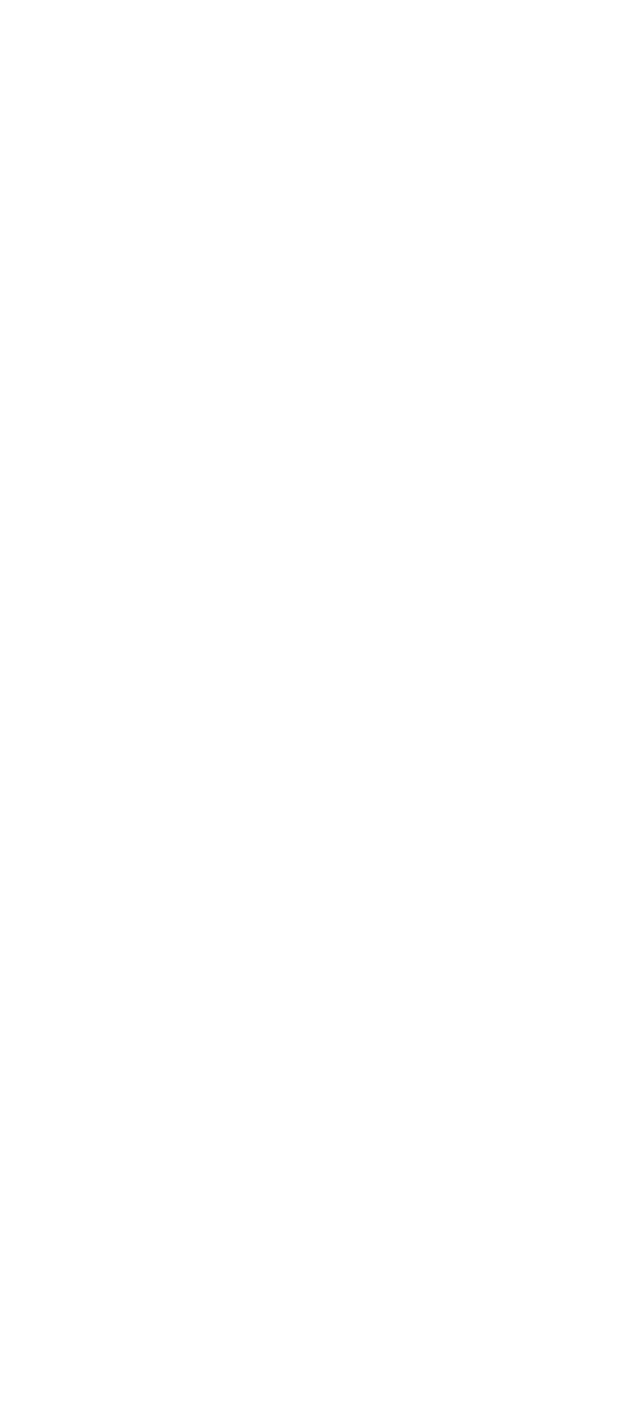
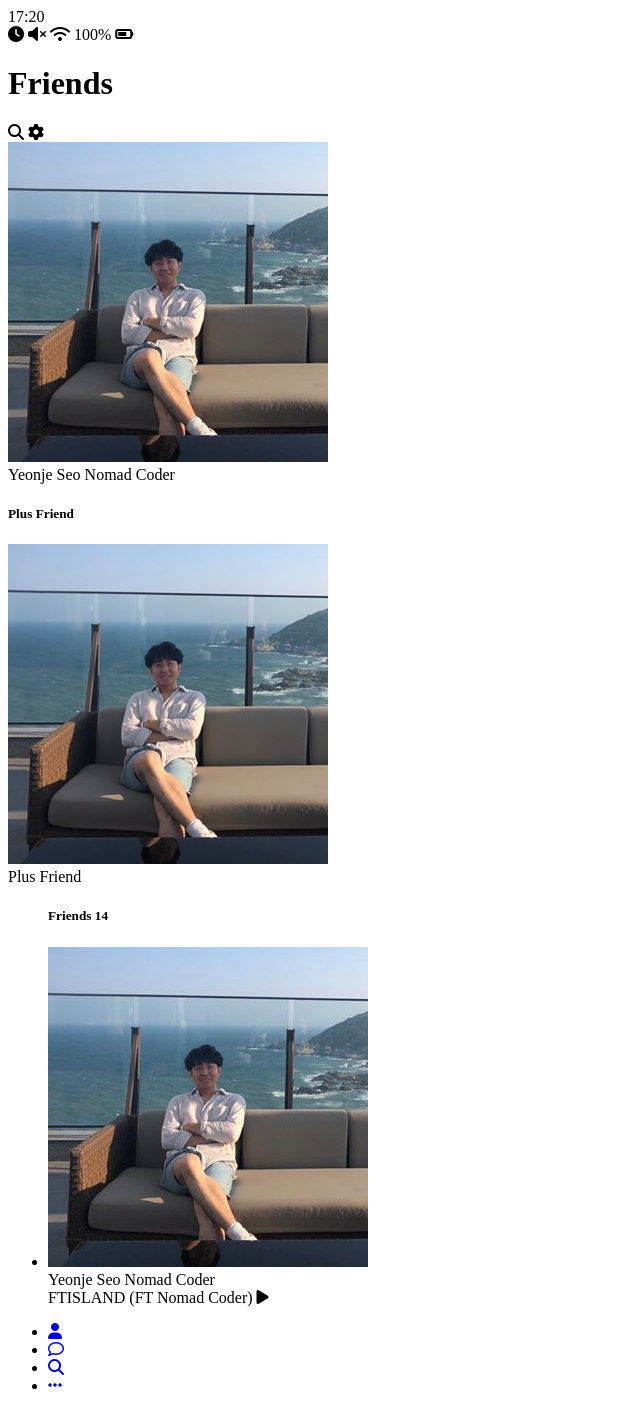
Before and after one commit to yeonjeseo/kakao-clone, a plain HTML site: page friends.html in a window 1280 px wide. Shown: the whole page, without its empty margins (0-640 px from the left). Before the commit the page ends 800 px from the top, so only its background shows below. Drawn offline with Linux system fonts and the light colour scheme.

Commit message:
2020.03.11

```diff
--- a/find.html
+++ b/find.html
@@ -0,0 +1,106 @@
+<!DOCTYPE html>
+<html lang="en">
+
+<head>
+    <meta charset="UTF-8">
+    <meta name="viewport" content="width=device-width, initial-scale=1.0">
+    <script src="https://kit.fontawesome.com/a921312602.js" crossorigin="anonymous"></script>
+    <title>Find | Kakao Clone</title>
+</head>
+
+<body>
+    <div class="status-bar">
+        <div class="status-bar__column">
+            <span class="status-bar__clock">17:20</span>
+        </div>
+
+        <div class="status-bar__coulumn">
+            <i class="fas fa-clock"></i>
+            <i class="fas fa-volume-mute"></i>
+            <i class="fas fa-wifi"></i>
+            <span class="status-bar__battery-level">100%</span>
+            <i class="fas fa-battery-three-quarters"></i>
+        </div>
+    </div>
+    <header class="header">
+        <div class="header__header-column">
+            <h1 class=header_title>Find</h1>
+        </div>
+        <div class="header__header-column">
+            <span class="header-icon">
+                <i class="fas fa-search"></i>
+            </span>
+            <span class="header-icon">
+                <i class="fas fa-cog"></i>
+            </span>
+        </div>
+    </header>
+    <main class="find">
+        <header class="find__header">
+            <ul class="find__header-list">
+                <li class="fid__header-btn header btn">
+                    <span class="header-btn__icon">
+                        <i class="fas fa-qrcode fa-2x"></i>
+                    </span>
+                    <span class="header-btn__title">
+                        QR Code
+                    </span>
+                </li>
+                <li class="fid__header-btn header btn">
+                    <span class="header-btn__icon">
+                        <i class="fas fa-user-plus fa-2x"></i>
+                    </span>
+                    <span class="header-btn__title">
+                        Add by Contacts
+                    </span>
+                </li>
+                <li class="fid__header-btn header btn">
+                    <span class="header-btn__icon">
+                        <i class="fas fa-passport fa-2x"></i>
+                    </span>
+                    <span class="header-btn__title">
+                        Add by ID
+                    </span>
+                </li>
+                <li class="fid__header-btn header btn">
+                    <span class="header-btn__icon">
+                        <i class="far fa-envelope fa-2x"></i>
+                    </span>
+                    <span class="header-btn__title">
+                        Invite
+                    </span>
+                </li>
+            </ul>
+        </header>
+        <ul class="find__recommended">
+            <h5 class="find__title">
+                Recommended Friends
+            </h5>
+            <li class="find_friend find-friend">
+
+            </li>
+        </ul>
+    </main>
+    <nav class="nav">
+        <ul class="nav__list">
+            <li class="nav__list-item"><a href="friends.html" class="nav__list-link">
+                    <i class="far fa-user"></i>
+                </a>
+            </li>
+            <li class="nav__list-item"><a href="index.html" class="nav__list-link">
+                    <i class="far fa-comment"></i>
+                </a>
+            </li>
+            <li class="nav__list-item"><a href="find.html" class="nav__list-link">
+                    <i class="fas fa-search"></i>
+                </a>
+            </li>
+            <li class="nav__list-item"><a href="more.html" class="nav__list-link">
+                    <i class="fas fa-ellipsis-h"></i>
+                </a>
+            </li>
+        </ul>
+    </nav>
+</body>
+
+</html>
--- a/friends.html
+++ b/friends.html
@@ -0,0 +1,114 @@
+<!DOCTYPE html>
+<html lang="en">
+
+<head>
+    <meta charset="UTF-8">
+    <meta name="viewport" content="width=device-width, initial-scale=1.0">
+    <script src="https://kit.fontawesome.com/a921312602.js" crossorigin="anonymous"></script>
+    <title>Friends | Kakao Clone</title>
+</head>
+
+<body>
+    <div class="status-bar">
+        <div class="status-bar__column">
+            <span class="status-bar__clock">17:20</span>
+        </div>
+
+        <div class="status-bar__coulumn">
+            <i class="fas fa-clock"></i>
+            <i class="fas fa-volume-mute"></i>
+            <i class="fas fa-wifi"></i>
+            <span class="status-bar__battery-level">100%</span>
+            <i class="fas fa-battery-three-quarters"></i>
+        </div>
+    </div>
+    <header class="header">
+        <div class="header__header-column">
+            <h1 class=header_title>Friends</h1>
+        </div>
+        <div class="header__header-column">
+            <span class="header-icon">
+                <i class="fas fa-search"></i>
+            </span>
+            <span class="header-icon">
+                <i class="fas fa-cog"></i>
+            </span>
+        </div>
+    </header>
+    <main class="friends">
+        <header class="friends__header">
+            <div class="friends_friend friend--large">
+                <div class="friend__column">
+                    <img src="images/profile.jpg" alt="" class="g-avatar friend__avatar">
+                    <div class="friend__content">
+                        <span class="friend__name">
+                            Yeonje Seo
+                        </span>
+                        <span class="friend___status">
+                            Nomad Coder
+                        </span>
+                    </div>
+                </div>
+            </div>
+        </header>
+        <div class="friends__plus">
+            <h5 class="friends__plus-title">Plus Friend</h5>
+            <div class="friends_friend friend">
+                <div class="friend__column">
+                    <img src="images/profile.jpg" alt="" class="g-avatar friend__avatar">
+                    <div class="friend__content">
+                        <span class="friend__name">
+                            Plus Friend
+                        </span>
+                    </div>
+                </div>
+            </div>
+        </div>
+        <ul class="frends__list">
+            <h5 class="friends__title">Friends 14</h5>
+            <li class="friends_friend friend--large">
+                <div class="friend__column">
+                    <img src="images/profile.jpg" alt="" class="g-avatar friend__avatar">
+                    <div class="friend__content">
+                        <span class="friend__name">
+                            Yeonje Seo
+                        </span>
+                        <span class="friend___status">
+                            Nomad Coder
+                        </span>
+                    </div>
+                </div>
+                <div class="friend__column">
+                    <div class="friend__now-listening">
+                        <span>
+                            FTISLAND (FT Nomad Coder)
+                        </span>
+                        <i class="fas fa-play"></i>
+                    </div>
+                </div>
+            </li>
+        </ul>
+    </main>
+    <nav class="nav">
+        <ul class="nav__list">
+            <li class="nav__list-item"><a href="friends.html" class="nav__list-link">
+                    <i class="fas fa-user"></i>
+                </a>
+            </li>
+            <li class="nav__list-item"><a href="index.html" class="nav__list-link">
+                    <i class="far fa-comment"></i>
+                </a>
+            </li>
+            <li class="nav__list-item"><a href="find.html" class="nav__list-link">
+                    <i class="fas fa-search"></i>
+                </a>
+            </li>
+            <li class="nav__list-item"><a href="more.html" class="nav__list-link">
+                    <i class="fas fa-ellipsis-h"></i>
+                </a>
+            </li>
+        </ul>
+    </nav>
+</body>
+
+</html>
```
Also changed, not shown: index.html (+44 -0 lines), more.html (+63 -0 lines), images/profile.jpg (added).
